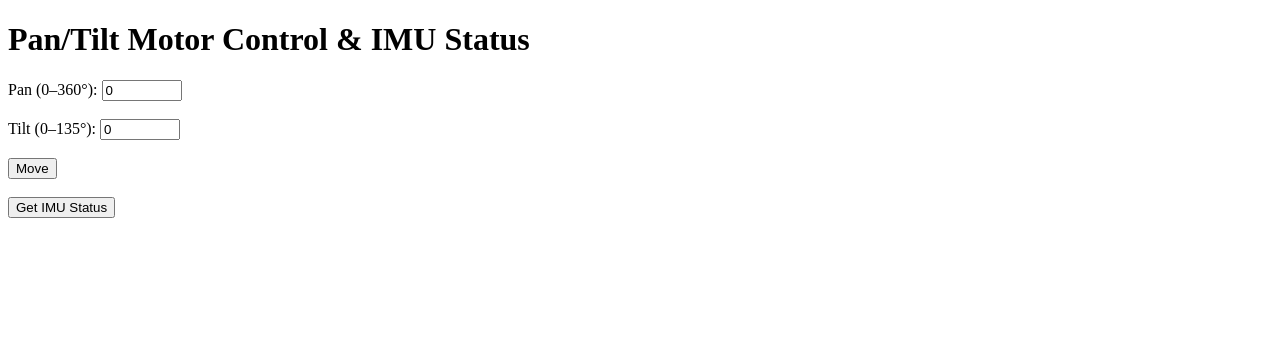
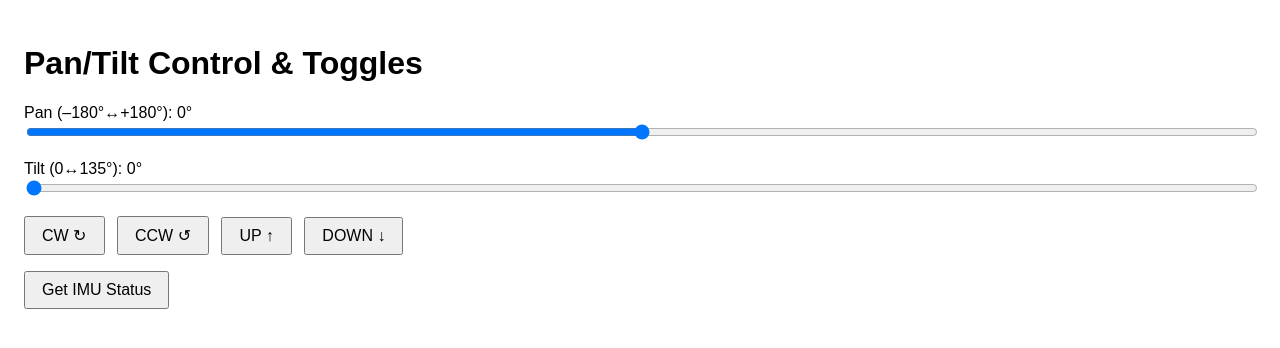
Before and after one commit to domsav13/URFCapstone, a Flask app: page / in a window 1280 px wide. Shown: the top 348 px of the page. Run offline with Flask 3, Linux system fonts and the light colour scheme; parts of the project's set-up code (start-up, migrations or seed data) failed here and were passed over.

Commit message:
Update index.html

```diff
--- a/showcase/templates/index.html
+++ b/showcase/templates/index.html
@@ -1,50 +1,82 @@
-<!-- templates/index.html -->
 <!doctype html>
 <html lang="en">
 <head>
-  <meta charset="UTF-8">
-  <meta name="viewport" content="width=device-width, initial-scale=1.0">
-  <title>Pan/Tilt & IMU Control</title>
+  <meta charset="utf-8">
+  <title>Pan/Tilt &amp; Toggles</title>
+  <meta name="viewport" content="width=device-width,initial-scale=1">
+  <style>
+    body { font-family: sans-serif; padding:1rem; }
+    .slider { margin:1rem 0; }
+    label { display:block; }
+    input[type=range] { width:100%; }
+    .buttons { margin:1rem 0; }
+    button { margin-right:0.5rem; padding:0.5rem 1rem; font-size:1rem; }
+    #msg { margin:1rem 0; font-weight:bold; color:green; }
+  </style>
 </head>
 <body>
-  <h1>Pan/Tilt Motor Control & IMU Status</h1>
+  <h1>Pan/Tilt Control &amp; Toggles</h1>
+  <div id="msg">{{ message or '' }}</div>
 
-  {% if message %}
-    <p><strong>{{ message }}</strong></p>
-  {% endif %}
+  <!-- Sliders -->
+  <div class="slider">
+    <label>Pan (–180°↔+180°): <span id="panVal">{{ pan }}</span>°</label>
+    <input id="panS" type="range" min="-180" max="180" step="1" value="{{ pan }}">
+  </div>
+  <div class="slider">
+    <label>Tilt (0↔135°): <span id="tiltVal">{{ tilt }}</span>°</label>
+    <input id="tiltS" type="range" min="0" max="135" step="1" value="{{ tilt }}">
+  </div>
 
-  <form method="post">
-    <label>Pan (0–360°):
-      <input
-        type="number"
-        name="pan"
-        step="0.1"
-        min="0"
-        max="360"
-        value="{{ pan }}"
-        required
-      >
-    </label>
-    <br><br>
-    <label>Tilt (0–135°):
-      <input
-        type="number"
-        name="tilt"
-        step="0.1"
-        min="0"
-        max="135"
-        value="{{ tilt }}"
-        required
-      >
-    </label>
-    <br><br>
-    <button type="submit" name="move">Move</button>
-  </form>
+  <!-- Toggle Buttons -->
+  <div class="buttons">
+    <button onclick="sendCmd('CW')">CW ↻</button>
+    <button onclick="sendCmd('CCW')">CCW ↺</button>
+    <button onclick="sendCmd('UP')">UP ↑</button>
+    <button onclick="sendCmd('DOWN')">DOWN ↓</button>
+  </div>
 
-  <br>
+  <!-- IMU button -->
+  <button onclick="getIMU()">Get IMU Status</button>
 
-  <form method="get">
-    <button type="submit" name="imu" value="1">Get IMU Status</button>
-  </form>
+  <script>
+    const panS  = document.getElementById('panS'),
+          tiltS = document.getElementById('tiltS'),
+          panV  = document.getElementById('panVal'),
+          tiltV = document.getElementById('tiltVal'),
+          msg   = document.getElementById('msg');
+
+    function sendPanTilt() {
+      const p = panS.value, t = tiltS.value;
+      panV.textContent  = p;
+      tiltV.textContent = t;
+      fetch('/', {
+        method:'POST',
+        headers:{'Content-Type':'application/x-www-form-urlencoded'},
+        body:`pan=${p}&tilt=${t}&move=1`
+      }).then(()=> msg.textContent=`Sent: (${p},${t})°`);
+    }
+
+    panS.addEventListener('input', sendPanTilt);
+    tiltS.addEventListener('input', sendPanTilt);
+
+    function sendCmd(c) {
+      fetch('/', {
+        method:'POST',
+        headers:{'Content-Type':'application/x-www-form-urlencoded'},
+        body:`cmd=${c}`
+      }).then(() => msg.textContent=`Sent: ${c}`);
+    }
+
+    function getIMU() {
+      fetch('/?imu=1')
+        .then(r=>r.text())
+        .then(html => {
+          const d = document.createElement('div');
+          d.innerHTML = html;
+          msg.textContent = d.querySelector('#msg')?.textContent || '';
+        });
+    }
+  </script>
 </body>
 </html>
```
